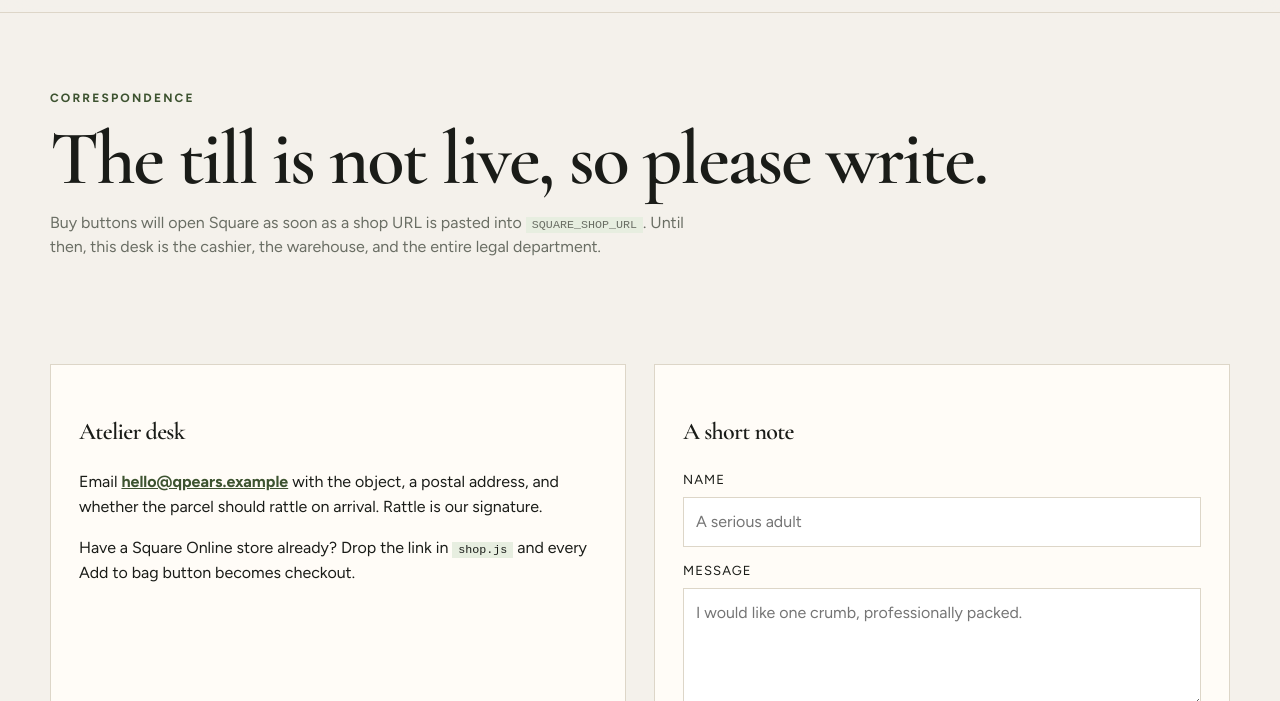
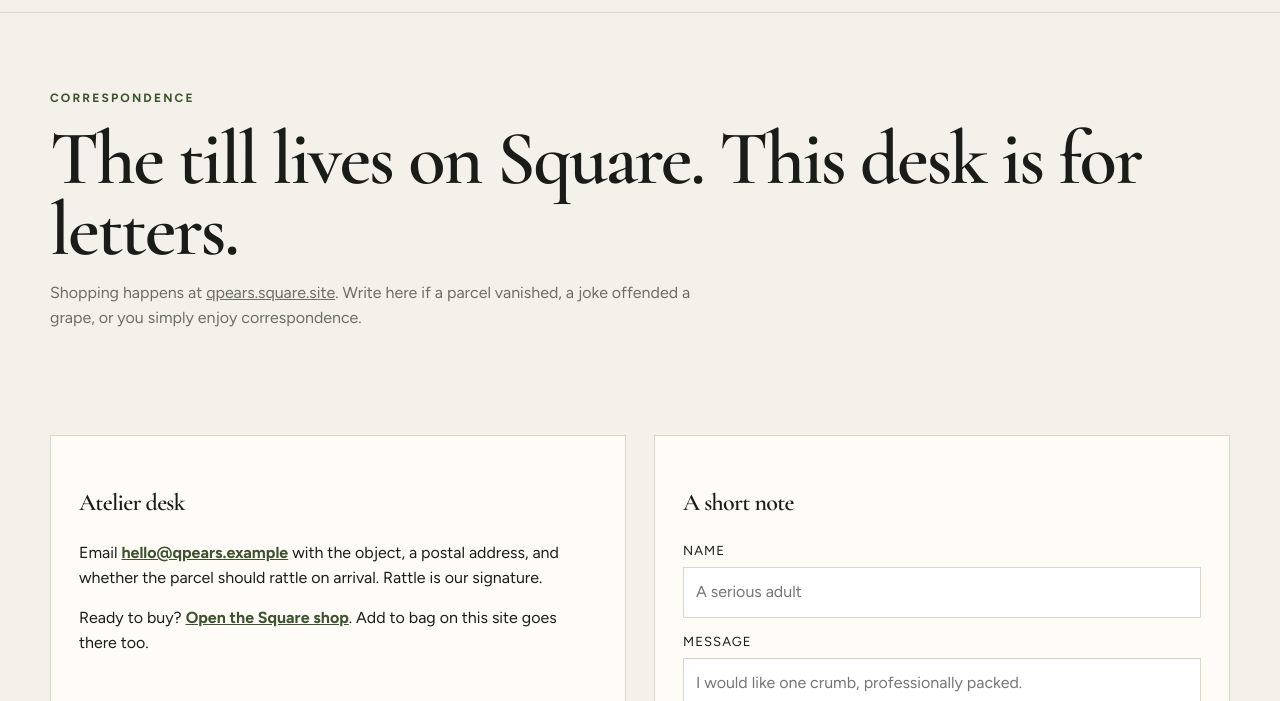
Before and after one commit to wujenny15/qpears, a plain HTML site: page contact.html in a window 1280 px wide. Shown: the part 99-800 px from the top of the page. Drawn offline with nearby package versions, Linux system fonts and the light colour scheme.

Commit message:
Point checkout at the live Square shop.
Add to bag and header checkout now open qpears.square.site.

Co-authored-by: Cursor <cursoragent@cursor.com>

```diff
--- a/contact.html
+++ b/contact.html
@@ -35,15 +35,15 @@
   <main class="wrap">
     <section class="page-hero">
       <p class="eyebrow">Correspondence</p>
-      <h1>The till is not live, so please write.</h1>
-      <p class="prose">Buy buttons will open Square as soon as a shop URL is pasted into <code>SQUARE_SHOP_URL</code>. Until then, this desk is the cashier, the warehouse, and the entire legal department.</p>
+      <h1>The till lives on Square. This desk is for letters.</h1>
+      <p class="prose">Shopping happens at <a href="https://qpears.square.site">qpears.square.site</a>. Write here if a parcel vanished, a joke offended a grape, or you simply enjoy correspondence.</p>
     </section>
 
     <section class="section contact-grid">
       <div class="contact-card">
         <h2>Atelier desk</h2>
         <p>Email <a href="mailto:hello@qpears.example">hello@qpears.example</a> with the object, a postal address, and whether the parcel should rattle on arrival. Rattle is our signature.</p>
-        <p>Have a Square Online store already? Drop the link in <code>shop.js</code> and every Add to bag button becomes checkout.</p>
+        <p>Ready to buy? <a href="https://qpears.square.site">Open the Square shop</a>. Add to bag on this site goes there too.</p>
       </div>
       <form class="contact-form" action="mailto:hello@qpears.example" method="get" enctype="text/plain">
         <h2>A short note</h2>
--- a/shop.js
+++ b/shop.js
@@ -1,6 +1,4 @@
-// Paste your Square Online shop URL here to make every Buy button checkout for real.
-// Example: "https://qpears.square.site/s/shop"
-const SQUARE_SHOP_URL = "";
+const SQUARE_SHOP_URL = "https://qpears.square.site";
 
 function goToSquare(event) {
   if (SQUARE_SHOP_URL) {
```
Also changed, not shown: shop.html (+2 -2 lines), 1 other file.
